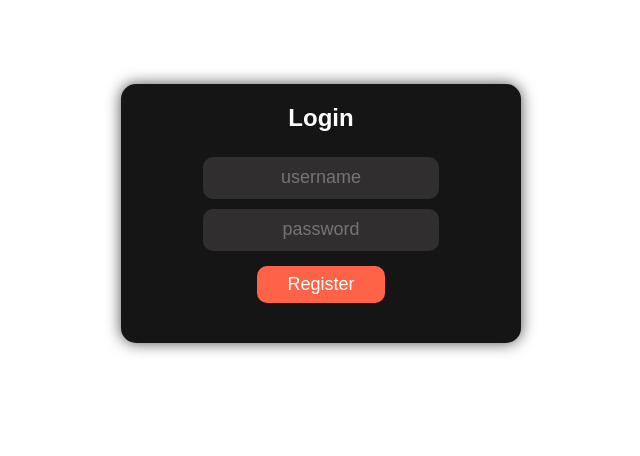
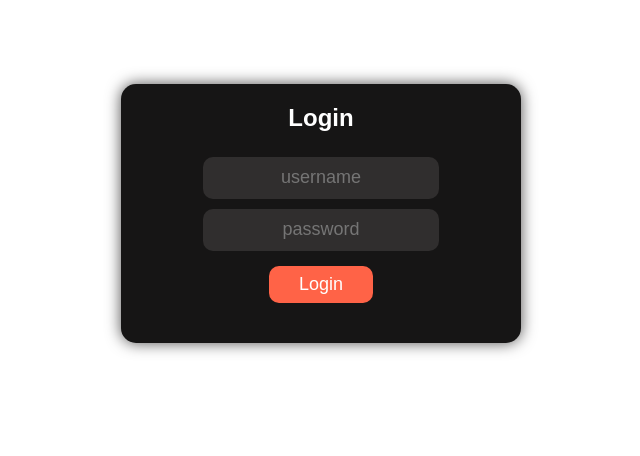
Before and after one commit to Hritvik001/Mobile-Selling, a Django app: page /login in a window 1280 px wide. Shown: the top 456 px of the page, without its empty margins (319-959 px from the left). Run offline with Django 4.2, Linux system fonts and the light colour scheme.

Commit message:
button fix

```diff
--- a/templates/login.html
+++ b/templates/login.html
@@ -18,7 +18,7 @@
             <h2>Login</h2>
             <input type="text" name="username" id="username" placeholder="username" required>
             <input type="password" name="password" id="password" placeholder="password" required>
-            <button type="submit" class="registerbtn">Register</button>
+            <button type="submit" class="registerbtn">Login</button>
         </div>
         </form>
 
```
Also changed, not shown: db.sqlite3.
